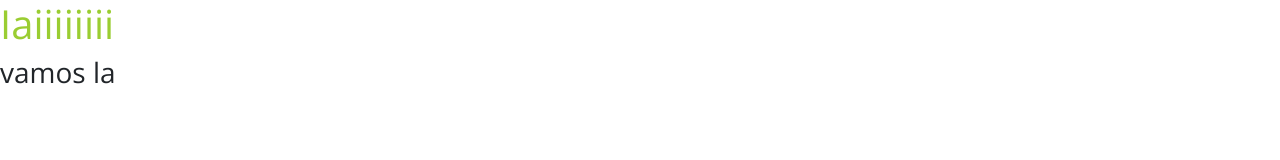
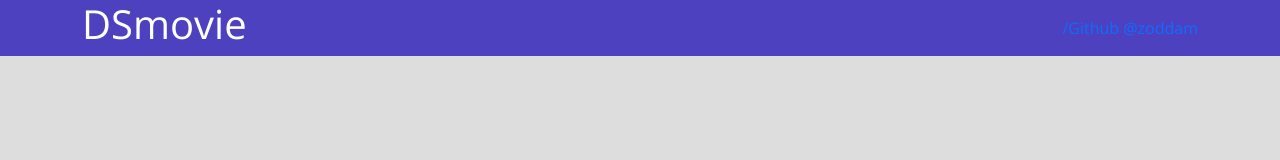
Before and after one commit to Zoddam/DSmovie, a plain HTML site: page index.html in a window 1280 px wide. Drawn offline with nearby package versions, Linux system fonts and the light colour scheme.

Commit message:
alinhamento de pagina

```diff
--- a/css/styles.css
+++ b/css/styles.css
@@ -1,8 +1,26 @@
 @import url('https://fonts.googleapis.com/css2?family=Open+Sans:wght@300;400;700&display=swap');
 
-* {font-family: 'Open Sans';}
+* {
+    box-sizing: border-box;
+    font-family: 'Open Sans';}
 
-h1{
 
-    color: yellowgreen;
+
+    html, body
+    {background-color: #ddd;}
+header{
+    background-color: #4D41C0;
+    color:#fff
+    ;
+
 }
+
+nav{
+    display: flex;
+    align-items: center;
+    justify-content: space-between;
+}
+
+a, a :hover {
+    text-decoration: none;
+}
--- a/index.html
+++ b/index.html
@@ -14,8 +14,15 @@
 
 </head>
 <body>
-    <h1>Iaiiiiiiii</h1>
-    <h3>vamos la </h3>
+<header>
+    <nav class="container">
+        <h1>DSmovie</h1>
+        <a href="https://github.com/Zoddam/DSmovie/commits/main"> /Github @zoddam </a>
+
+
+
+    </nav>
+</header>
 
 </body>
 </html>
```
